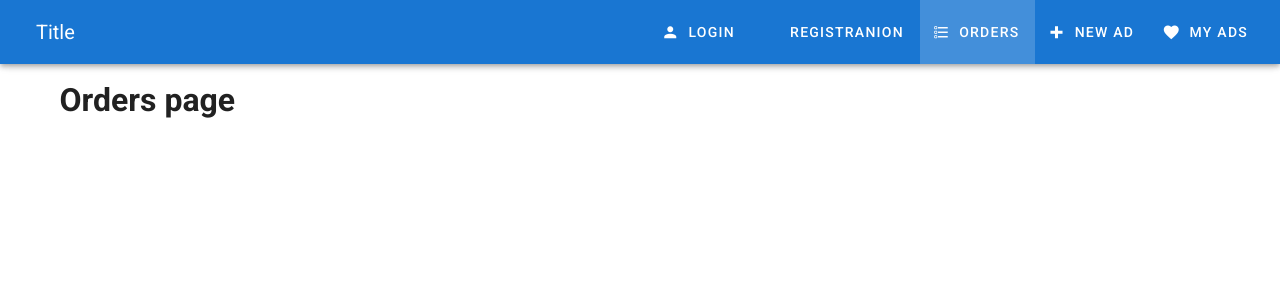
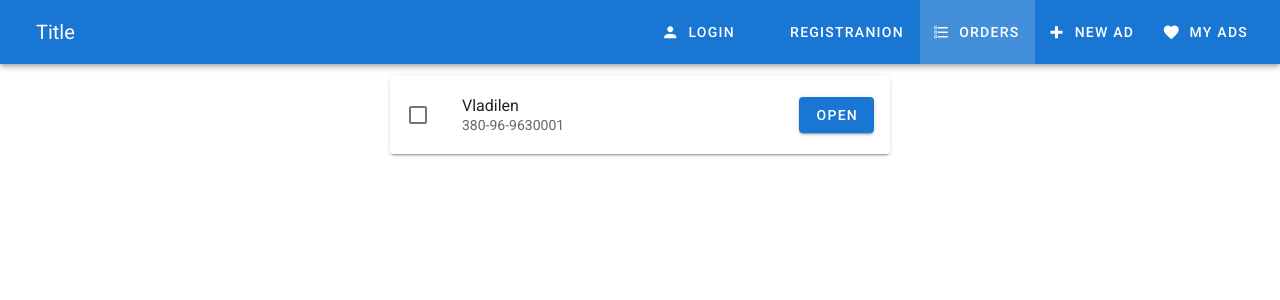
Before and after one commit to elcorrason/test3shop, a Vue app: page /orders in a window 1280 px wide. Shown: the top 300 px of the page. Built offline with nearby package versions, Linux system fonts and the light colour scheme.

Commit message:
Lesson 9 Add Order page

```diff
--- a/src/components/User/Orders.vue
+++ b/src/components/User/Orders.vue
@@ -2,8 +2,60 @@
    <v-container>
        <v-row>
            <v-col>
-               <h1>Orders page</h1>
+               <v-card
+               class="mx-auto"
+               max-width="500"
+               >
+                   <v-list>
+                    <v-list-item
+                    v-for="order in orders"
+                    :key="order.id"
+                    >
+
+                        <v-list-item-action>
+                        <v-checkbox
+                        color="success"
+                        @change="markDone(order)"
+                        :input-value="order.done"></v-checkbox>
+                        </v-list-item-action>
+
+                        <v-list-item-content>
+                        <v-list-item-title>{{ order.name }}</v-list-item-title>
+                        <v-list-item-subtitle>{{ order.phone }}</v-list-item-subtitle>
+                        </v-list-item-content>
+                        <v-list-item-action>
+                            <v-btn
+                            :to="'/ad/' + order.adId"
+                            class="primary"
+                            >Open</v-btn>
+                        </v-list-item-action>
+                    </v-list-item>
+                   </v-list>
+               </v-card>
            </v-col>
        </v-row>
     </v-container>
 </template>
+
+<script>
+export default {
+    data () {
+        return {
+            orders: [
+                {
+                    id: 'id1',
+                    name: 'Vladilen',
+                    phone: '380-96-9630001',
+                    adId: '111',
+                    done: false
+                }
+                ]
+        }
+    },
+    methods: {
+        markDone(order) {
+            order.done = true
+        }
+    }
+}
+</script>>
```
